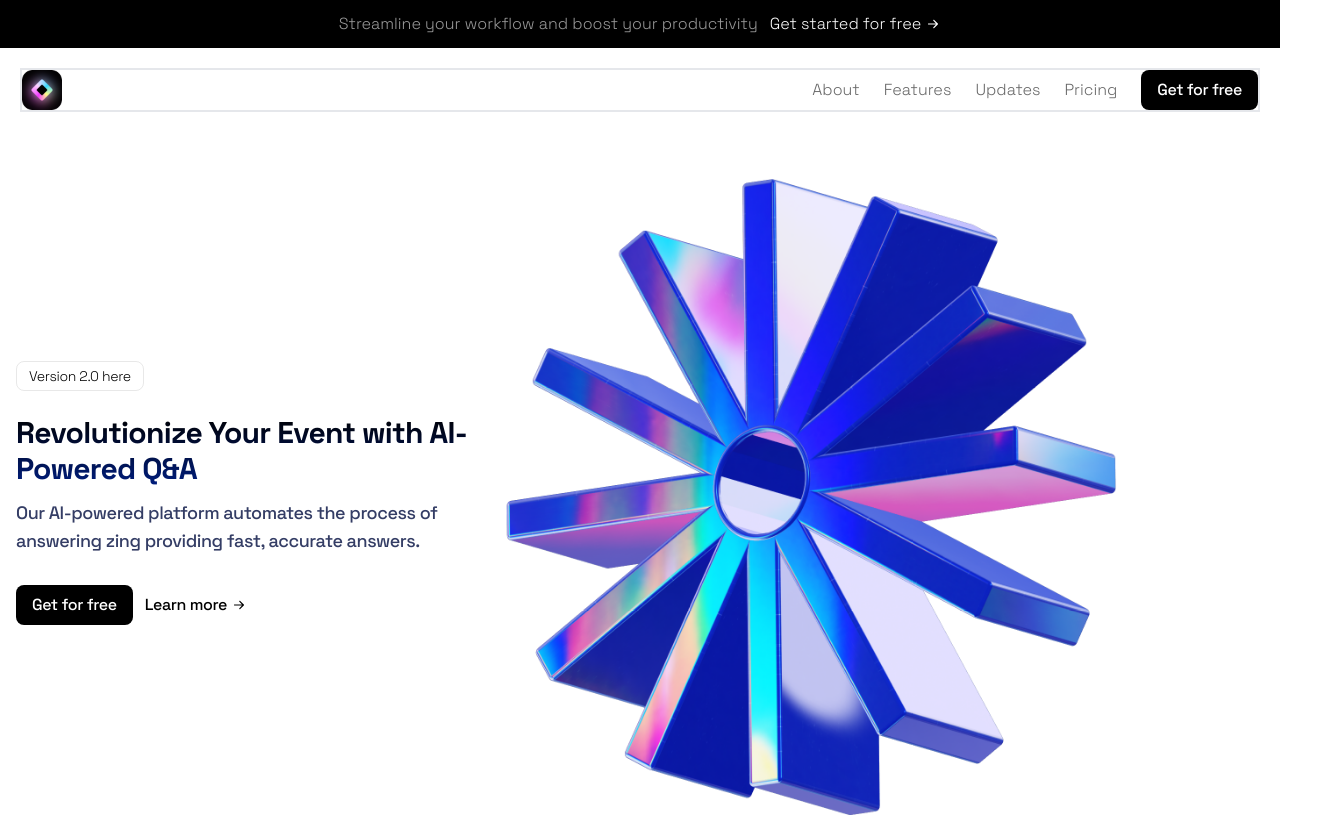
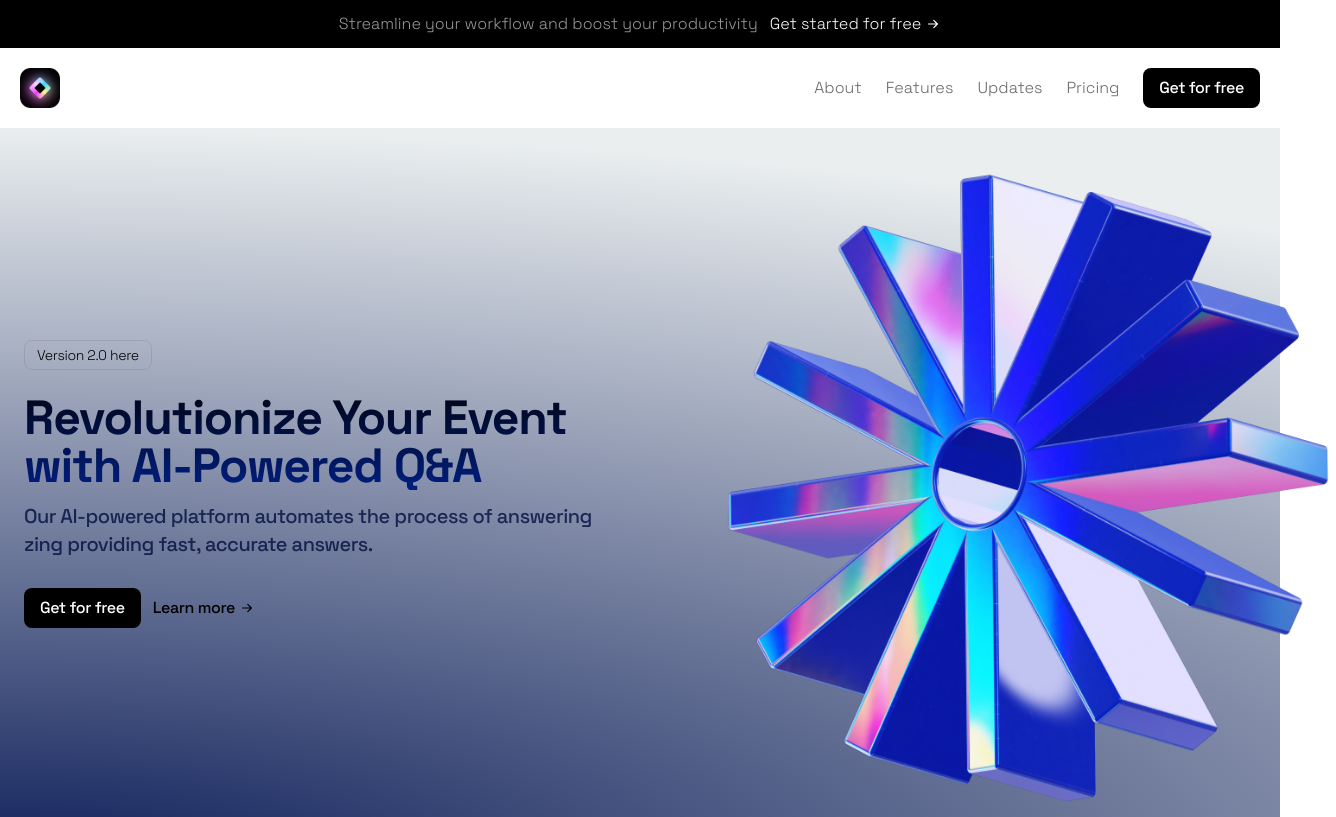
Before and after one commit to rustammdev/vue-quick-test-template, a Vue app: page / in a window 1280 px wide. Shown: the top 817 px of the page, 1336 px wide, since content can reach past the window. Built offline with nearby package versions, Linux system fonts and the light colour scheme.

Commit message:
hero section complate

```diff
--- a/src/components/Header.vue
+++ b/src/components/Header.vue
@@ -2,7 +2,7 @@
 import ArrowIcon from "../assets/ArrowRIght.vue";
 </script>
 <template>
-  <header class="sticky top-0 backdrop-blur-sm">
+  <header class="sticky top-0 backdrop-blur-sm z-50">
     <div
       class="flex justify-center items-center bg-black py-3 text-white gap-3">
       <p class="text-white/60 hidden md:block">
@@ -15,8 +15,8 @@ import ArrowIcon from "../assets/ArrowRIght.vue";
       </div>
     </div>
 
-    <div class="p-5">
-      <div class="container border-2">
+    <div class="p-5 max-w-screen-xl mx-auto">
+      <div class="">
         <div class="flex justify-between items-center">
           <img
             src="../assets/logosaas.png"
--- a/src/components/Hero.vue
+++ b/src/components/Hero.vue
@@ -3,25 +3,27 @@ import ArrawRight from "../assets/ArrowRIght.vue";
 </script>
 
 <template>
-  <section
-    class="pt-8 pb-20 bg-[radial-gradient(ellipse_200%_100%_at_bottom_left, #183EC2, #EAEEEFE_66%)">
-    <div class="container px-4">
-      <div class="md:flex md:items-center">
-        <div class="md:w-[478px]">
-          <div
-            class="text-sm inline-flex border border-[#222]/10 px-3 py-1 rounded-lg tracking-tight">
-            Version 2.0 here
+  <section class="pt-8 pb-20 bg-gradient">
+    <div class="max-w-screen-xl mx-auto min-lg:overflow-hidden">
+      <div class="md:flex md:items-center min-lg:px-4">
+        <div class="md:w-[70%] lg:w-[50%] p-2 md:px-6">
+          <div class="flex justify-center md:justify-start">
+            <div
+              class="text-sm inline-flex border border-[#222]/10 px-3 py-1 rounded-lg tracking-tight">
+              Version 2.0 here
+            </div>
           </div>
           <h1
-            class="text-3xl font-bold tracking-tight bg-gradient-to-b from-black to-[#001e80] text-transparent bg-clip-text mt-6">
+            class="text-4xl md:text-5xl font-bold tracking-tight bg-gradient-to-b from-black to-[#001e80] text-transparent bg-clip-text pt-6 text-center md:text-left">
             Revolutionize Your Event with AI-Powered Q&A
           </h1>
           <p
-            class="text-lg font-medium tracking-tight text-[#010d3e]/80 mt-3">
+            class="text-lg md:text-xl font-medium tracking-tight text-[#010d3e]/80 mt-3 text-center md:text-left">
             Our AI-powered platform automates the process of answering
             zing providing fast, accurate answers.
           </p>
-          <div class="flex gap-1 items-center mt-[30px]">
+          <div
+            class="flex gap-1 justify-center md:justify-start items-center mt-[30px]">
             <button
               class="bg-black text-white px-4 py-2 font-medium rounded-lg tracking-tight inline-flex items-center justify-center">
               Get for free
@@ -35,15 +37,25 @@ import ArrawRight from "../assets/ArrowRIght.vue";
             </button>
           </div>
         </div>
-        <div
-          class="mt-20 md:mt-0 md:h-[658px] md:flex-1 relative ">
+
+        <!-- right section -->
+        <div class="mt-20 md:mt-0 md:flex-1 md:h-[648px] relative">
           <img
             src="../assets/cog.png"
             alt="Cog img"
-            class="md:absolute md:h-full md:w-auto md:max-w-none md:-left-7" />
+            class="md:absolute md:h-full md:max-w-none md:-left-12 lg:left-12 lg:right-0" />
         </div>
       </div>
     </div>
-    <!-- h-full max-h-full object-contain -->
   </section>
 </template>
+
+<style>
+.bg-gradient {
+  background: radial-gradient(
+    ellipse 200% 100% at bottom left,
+    #091a56,
+    #eaeeef
+  );
+}
+</style>
--- a/tailwind.config.js
+++ b/tailwind.config.js
@@ -1,6 +1,6 @@
 // tailwind.config.js
 module.exports = {
-  purge: ["./index.html", "./src/**/*.{vue,js,ts,jsx,tsx}"],
+  content: ["./src/**/*.html", "./src/**/*.vue", "./src/**/*.jsx"],
   theme: {
     extend: {
       backgroundImage: {
@@ -10,9 +10,5 @@ module.exports = {
   },
   variants: {
     extend: {},
-  },
-  plugins: [
-    require("@tailwindcss/typography"),
-    // ...
-  ],
+  }
 };
```
